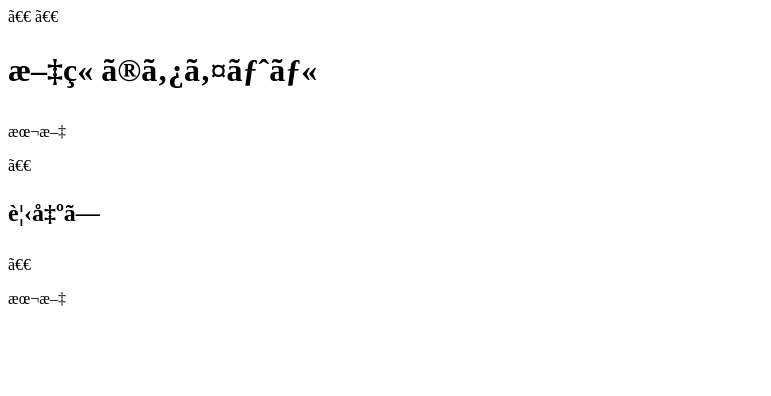
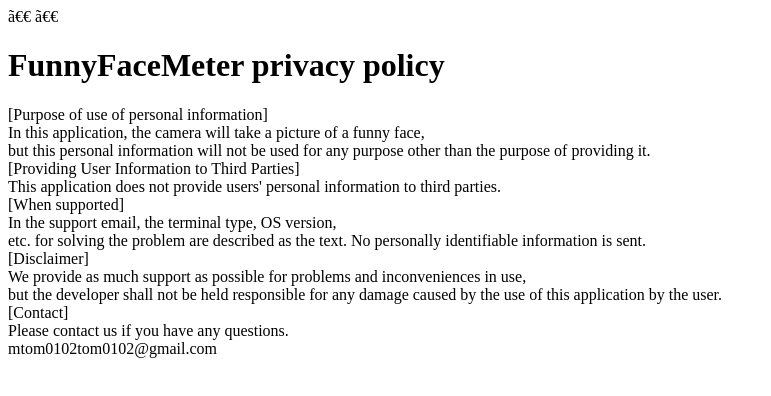
Before and after one commit to tomtomApp/FunnyFaceMeterApp, a plain HTML site: page index.html in a window 1280 px wide. Shown: the whole page, without its empty margins (0-771 px from the left). Drawn offline with Linux system fonts and the light colour scheme.

Commit message:
Update index.html

```diff
--- a/index.html
+++ b/index.html
@@ -3,12 +3,24 @@
 <head>
 　<meta charset=”UTF-8″>
 　<meta http-equiv=”X-UA-Compatible” content=”IE=edge”>
-<title>タイトル</title>
+<title>FunnyFaceMeter privacy policy</title>
 </head>
 <body>
-<h1>文章のタイトル</h1>
-<p>本文</p>
-　<h2>見出し</h2>
-　<p>本文</p>
+<h1>FunnyFaceMeter privacy policy</h1>
+<p>[Purpose of use of personal information]<br>
+  In this application, the camera will take a picture of a funny face, <br>
+  but this personal information will not be used for any purpose other than the purpose of providing it.<br>
+  [Providing User Information to Third Parties]<br>
+  This application does not provide users' personal information to third parties.<br>
+  [When supported]<br>
+  In the support email, the terminal type, OS version, <br>
+  etc. for solving the problem are described as the text. No personally identifiable information is sent.<br>
+  [Disclaimer]<br>
+  We provide as much support as possible for problems and inconveniences in use, <br>
+  but the developer shall not be held responsible for any damage caused by the use of this application by the user.<br>
+  [Contact]<br>
+  Please contact us if you have any questions.<br>
+  mtom0102tom0102@gmail.com<br>
+  </p>
 </body>
 </html>
```
